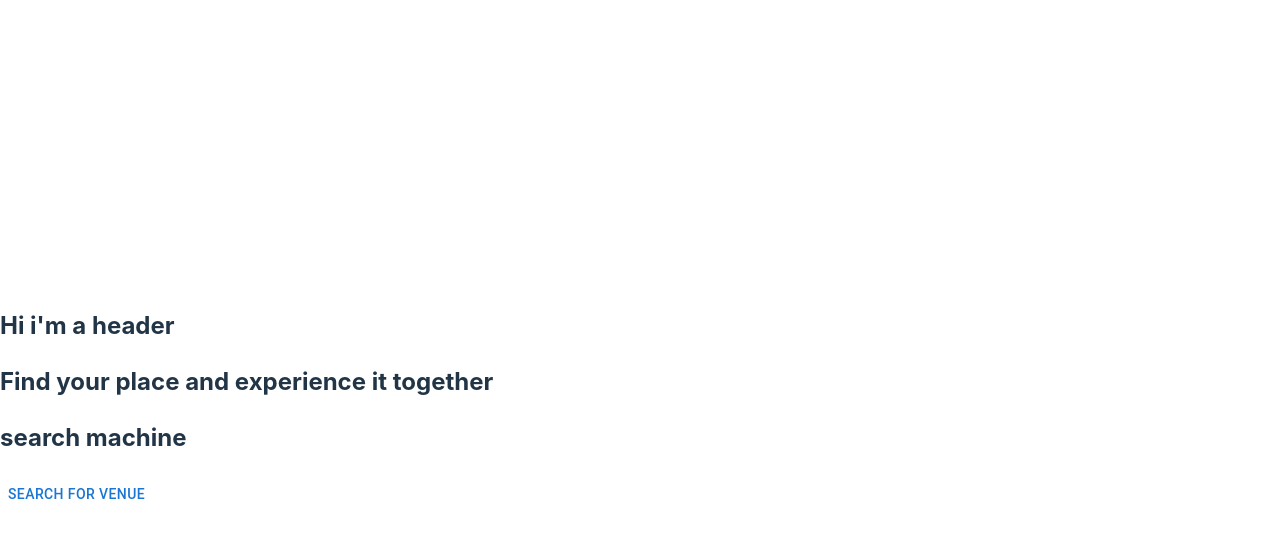
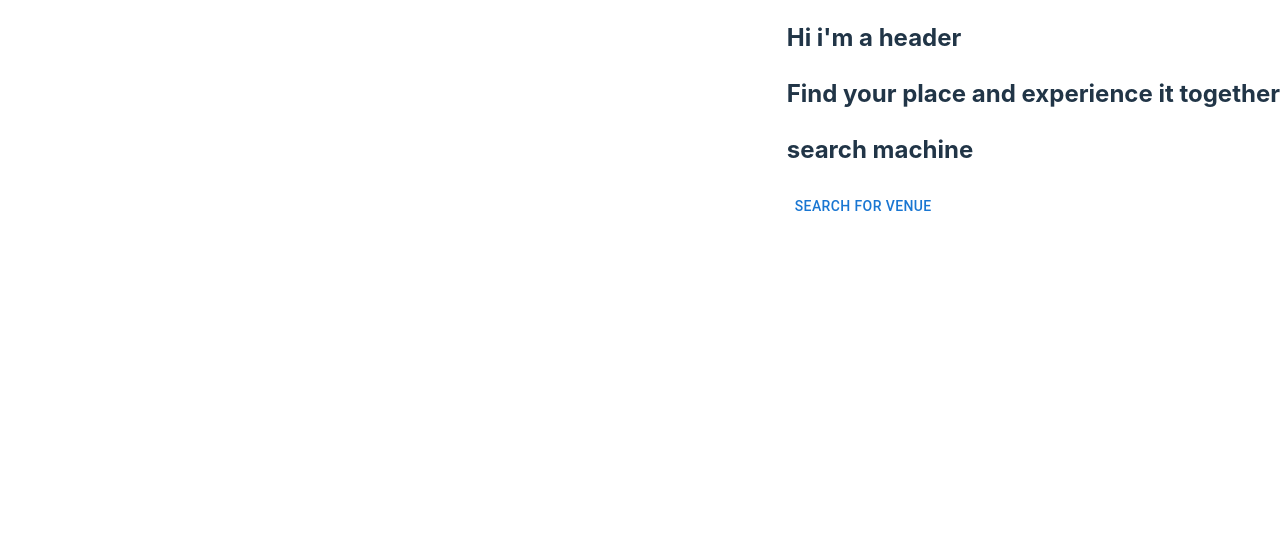
Before and after one commit to pawelberowski/frontend-bookify, a React (Vite) app: page / in a window 1280 px wide. Shown: the top 538 px of the page. Built offline with nearby package versions, Linux system fonts and the light colour scheme.

Commit message:
refactor: Improved layout and filters styling

```diff
--- a/src/App.tsx
+++ b/src/App.tsx
@@ -1,5 +1,5 @@
 import { BrowserRouter } from "react-router-dom";
-import { Layout } from "./shared/components/Layout/Layout";
+import { Layout } from "./shared/components/Layout";
 import { Routing } from "./shared/components/Routing/Routing";
 
 function App() {
--- /dev/null
+++ b/src/shared/components/Layout/Layout.styled.tsx
@@ -0,0 +1,14 @@
+import { Box, styled } from "@mui/material";
+
+export const LayoutContainer = styled(Box)`
+  display: flex;
+  height: 100vh;
+  width: 100vw;
+`;
+export const HeaderAndContentContainer = styled(Box)`
+  overflow: scroll;
+  margin-left: auto;
+`;
+export const ContentContainer = styled(Box)`
+  height: 95%;
+`;
--- a/src/shared/components/Layout/Layout.tsx
+++ /dev/null
@@ -1,13 +0,0 @@
-import { FC, PropsWithChildren } from "react";
-import { Header } from "./Header/Header.tsx";
-
-import { Box } from "@mui/material";
-
-export const Layout: FC<PropsWithChildren> = ({ children }) => {
-  return (
-    <Box>
-      <Header />
-      <Box>{children}</Box>
-    </Box>
-  );
-};
--- /dev/null
+++ b/src/shared/components/Layout/index.tsx
@@ -0,0 +1,18 @@
+import { FC, PropsWithChildren } from "react";
+import { Header } from "./Header/Header.tsx";
+import {
+  ContentContainer,
+  HeaderAndContentContainer,
+  LayoutContainer,
+} from "./Layout.styled.tsx";
+
+export const Layout: FC<PropsWithChildren> = ({ children }) => {
+  return (
+    <LayoutContainer>
+      <HeaderAndContentContainer>
+        <Header />
+        <ContentContainer>{children}</ContentContainer>
+      </HeaderAndContentContainer>
+    </LayoutContainer>
+  );
+};
--- /dev/null
+++ b/src/views/VenuesList/Filters/Filters.styled.tsx
@@ -0,0 +1,7 @@
+import { Box, styled } from "@mui/material";
+
+export const FiltersContainer = styled(Box)`
+  width: 30%;
+  background-color: white;
+  color: #1a1a1a;
+`;
--- a/src/views/VenuesList/Filters/index.tsx
+++ b/src/views/VenuesList/Filters/index.tsx
@@ -1,20 +1,19 @@
-import { Container } from "@mui/material";
-
-import { PriceRange } from "./PriceRange.tsx";
-import { Amenities } from "./Amenities.tsx";
-import { RoomAmenities } from "./RoomAmenities.tsx";
-import { Neighbourhoods } from "./Neighbourhoods.tsx";
-import { HandicapAccessibility } from "./HandicapAccessibility.tsx";
+import { PriceRange } from "./PriceRange/PriceRange.tsx";
+import { Amenities } from "./Amenities/Amenities.tsx";
+import { RoomAmenities } from "./RoomAmenities/RoomAmenities.tsx";
+import { Neighbourhoods } from "./Neighbourhoods/Neighbourhoods.tsx";
+import { HandicapAccessibility } from "./HandicapAccessibility/HandicapAccessibility.tsx";
+import { FiltersContainer } from "./Filters.styled.tsx";
 
 export const Filters = () => {
   return (
-    <Container>
+    <FiltersContainer>
       <h2>Filters</h2>
       <PriceRange />
       <Amenities />
       <RoomAmenities />
       <Neighbourhoods />
       <HandicapAccessibility />
-    </Container>
+    </FiltersContainer>
   );
 };
```
Also changed, not shown: src/views/VenuesList/Filters/Amenities/Amenities.tsx (renamed from src/views/VenuesList/Filters/Amenities.tsx), src/views/VenuesList/Filters/HandicapAccessibility/HandicapAccessibility.tsx (renamed from src/views/VenuesList/Filters/HandicapAccessibility.tsx), src/views/VenuesList/Filters/Neighbourhoods/Neighbourhoods.tsx (renamed from src/views/VenuesList/Filters/Neighbourhoods.tsx), src/views/VenuesList/Filters/PriceRange/PriceRange.tsx (renamed from src/views/VenuesList/Filters/PriceRange.tsx), src/views/VenuesList/Filters/RoomAmenities/RoomAmenities.tsx (renamed from src/views/VenuesList/Filters/RoomAmenities.tsx).
